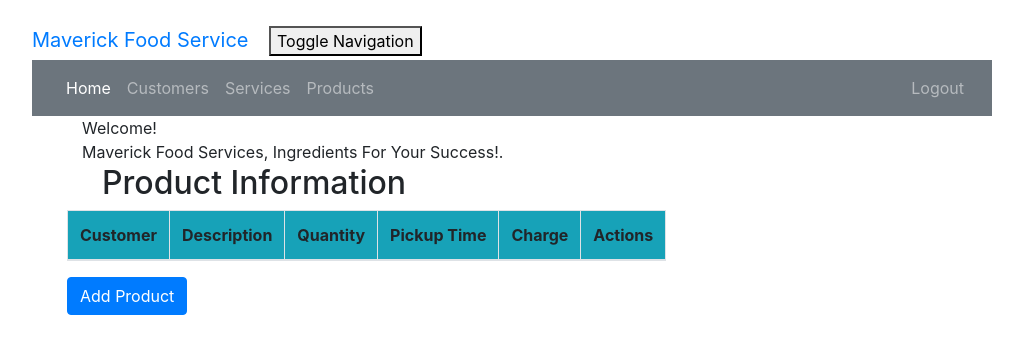
After one commit to bcash10/proj2, a Django app: page /product_list in a window 1280 px wide. The commit adds this page. Shown: the top 354 px of the page, without its empty margins (28-1051 px from the left). Run offline with Django 4.2, Linux system fonts and the light colour scheme; the visitor is signed in with stand-in values (Sample User, id 1); data that the repository does not hold is empty.

Commit message:
new updates

```diff
--- a/crm/templates/crm/base.html
+++ b/crm/templates/crm/base.html
@@ -44,7 +44,7 @@
                 <a class="nav-link" href="{% url 'crm:service_list' %}">Services</a>
             </li>
             <li class="nav-item">
-                <a class="nav-link" href="{% url 'crm:customer_list' %}">Products</a>
+                <a class="nav-link" href="{% url 'crm:product_list' %}">Products</a>
             </li>
         </ul>
         <!--Display Login/Logout right-justified in navbar -->
--- a/crm/templates/crm/customer_list.html
+++ b/crm/templates/crm/customer_list.html
@@ -59,7 +59,7 @@
                            class="btn btn-danger">Delete</a>
                     </td>
 
-                    <td><a href=""
+                    <td><a href="{% url 'crm:summary' pk=customer.pk %}"
                            class="btn btn-primary">Summary</a>
                     </td>
                 </tr>
--- a/crm/templates/crm/home.html
+++ b/crm/templates/crm/home.html
@@ -46,7 +46,7 @@
                     <div class="card-body">
                         <h5 class="card-title">Products</h5>
                         <p class="card-text">Great Products</p>
-                        <p><a class="btn btn-primary" href="{% url 'crm:customer_list' %}"
+                        <p><a class="btn btn-primary" href="{% url 'crm:product_list' %}"
                               role="button">View details &raquo;</a></p>
                     </div>
                 </div>
--- /dev/null
+++ b/crm/templates/crm/product_list.html
@@ -0,0 +1,62 @@
+<!DOCTYPE html>
+{% extends 'crm/base.html' %}
+{% block content %}
+    {% load humanize %}
+
+    <head>
+        <title>Maverick Food service</title>
+    </head>
+    <body class="bodylist">
+    <div class="container">
+
+        <div class="panel panel-primary">
+            <div class="panel-heading">Welcome!</div>
+            <div class="panel-body">
+                Maverick Food Services, Ingredients For Your Success!.
+            </div>
+        </div>
+
+    </div>
+    <div class="row">
+        <h2>Product Information</h2>
+    </div>
+    <div>
+        <table class="table table-striped table-bordered table-hover w-auto">
+            <thead>
+            <tr class="bg-info">
+                <th>Customer</th>
+                <th>Description</th>
+                <th>Quantity</th>
+                <th>Pickup Time</th>
+                <th>Charge</th>
+                <th colspan="3">Actions</th>
+            </tr>
+            </thead>
+            <tbody>
+            {% for product in products %}
+                <tr>
+                    <td>{{ product.product }}</td>
+                    <td>{{ product.p_description }}</td>
+                    <td>{{ product.quantity|intcomma }}</td>
+                    <td>{{ product.pickup_time }}</td>
+                    <td>${{ product.charge|floatformat:2|intcomma }}</td>
+                    <td><a href=""
+                           class="btn btn-warning">Edit</a>
+                    </td>
+                    <td><a href="{% url 'crm:product_edit' pk=product.pk %}"
+                           onclick="return confirm('Are you sure you want to delete?')"
+                           class="btn btn-danger">Delete</a>
+                    </td>
+                </tr>
+            {% endfor %}
+            </tbody>
+        </table>
+
+    </div>
+
+    <div>
+        <a href="{% url 'crm:product_new' %}"><span
+                class="btn btn-primary">Add Product</span></a>
+    </div>
+    </body>
+{% endblock %}
--- a/crm/urls.py
+++ b/crm/urls.py
@@ -12,4 +12,12 @@ urlpatterns = [
     path('service_list', views.service_list, name='service_list'),
     path('service/create/', views.service_new, name='service_new'),
     path('service/<int:pk>/edit/', views.service_edit, name='service_edit'),
+    path('service/<int:pk>/delete/', views.service_delete, name='service_delete'),
+    path('customer/<int:pk>/summary/', views.summary, name='summary'),
+    path('product_list', views.product_list, name='product_list'),
+    path('product/create/', views.product_new, name='product_new'),
+    path('product/<int:pk>/delete/', views.product_delete, name='product_delete'),
+    path('product/<int:pk>/edit/', views.product_edit, name='product_edit'),
+    path('customer/<int:pk>/summary/', views.summary, name='summary'),
+
 ]
--- a/crm/views.py
+++ b/crm/views.py
@@ -1,6 +1,8 @@
 from django.contrib.auth.decorators import login_required
 from django.shortcuts import render, get_object_or_404
 from django.shortcuts import redirect
+from django.db.models import Sum
+from _decimal import Decimal
 from .models import *
 from .forms import *
 
@@ -76,3 +78,74 @@ def service_edit(request, pk):
     else:
         form = ServiceForm(instance=service)
     return render(request, 'crm/service_edit.html', {'form': form})
+
+@login_required
+def service_delete(request, pk):
+    service = get_object_or_404(service, pk=pk)
+    service.delete()
+    return redirect('crm:service_list')
+
+@login_required
+def summary(request, pk):
+    customer = get_object_or_404(Customer, pk=pk)
+    services = Service.objects.filter(cust_name=pk)
+    products = Product.objects.filter(cust_name=pk)
+    sum_service_charge = \
+        Service.objects.filter(cust_name=pk).aggregate(Sum('service_charge'))
+    sum_product_charge = \
+        Product.objects.filter(cust_name=pk).aggregate(Sum('charge'))
+
+    # if no product or service records exist for the customer,
+    # change the ‘None’ returned by the query to 0.00
+    sum = sum_product_charge.get("charge__sum")
+    if sum== None:
+        sum_product_charge = {'charge__sum' : Decimal('0')}
+    sum = sum_service_charge.get("service_charge__sum")
+    if sum== None:
+        sum_service_charge = {'service_charge__sum' : Decimal('0')}
+
+    return render(request, 'crm/summary.html', {'customer': customer,
+                              'products': products,
+                              'services': services,
+                              'sum_service_charge': sum_service_charge,
+                              'sum_product_charge': sum_product_charge,})
+@login_required
+def product_edit(request, pk):
+    product = get_object_or_404(Product, pk=pk)
+    if request.method == "POST":
+        form = ProductForm(request.POST, instance=product)
+        if form.is_valid():
+            product = form.save()
+            product.updated_date = timezone.now()
+            product.save()
+            products = product.objects.filter(created_date__lte=timezone.now())
+            return render(request, 'crm/service_list.html', {'products': products})
+    else:
+        form = ProductForm(instance=product)
+    return render(request, 'crm/product_edit.html', {'form': form})
+@login_required
+def product_new(request):
+    if request.method == "POST":
+        form = ProductForm(request.POST)
+        if form.is_valid():
+            product = form.save(commit=False)
+            product.created_date = timezone.now()
+            product.save()
+            products = Project.objects.filter(created_date__lte=timezone.now())
+            return render(request, 'crm/product_list.html',
+                          {'products': products})
+    else:
+        form = ProductForm()
+
+    return render(request, 'crm/product_new.html', {'form': form})
+
+@login_required
+def product_list(request):
+    products = Product.objects.filter(created_date__lte=timezone.now())
+    return render(request, 'crm/product_list.html', {'products': products})
+
+@login_required
+def product_delete(request, pk):
+    product = get_object_or_404(product, pk=pk)
+    product.delete()
+    return redirect('crm:product_list')
--- a/mfscrm/settings.py
+++ b/mfscrm/settings.py
@@ -40,6 +40,7 @@ INSTALLED_APPS = [
     'crm.apps.CmConfig',
     'crispy_forms',
     'django.contrib.humanize',
+    'mathfilters',
 ]
 
 MIDDLEWARE = [
```
Also changed, not shown: crm/forms.py (+7 -2 lines), crm/templates/crm/product_delete.html (added, +12 -0 lines), crm/templates/crm/product_edit.html (added, +13 -0 lines), crm/templates/crm/product_new.html (added, +12 -0 lines), crm/templates/crm/service_delete.html (added, +12 -0 lines), crm/templates/crm/summary.html (added, +115 -0 lines).
